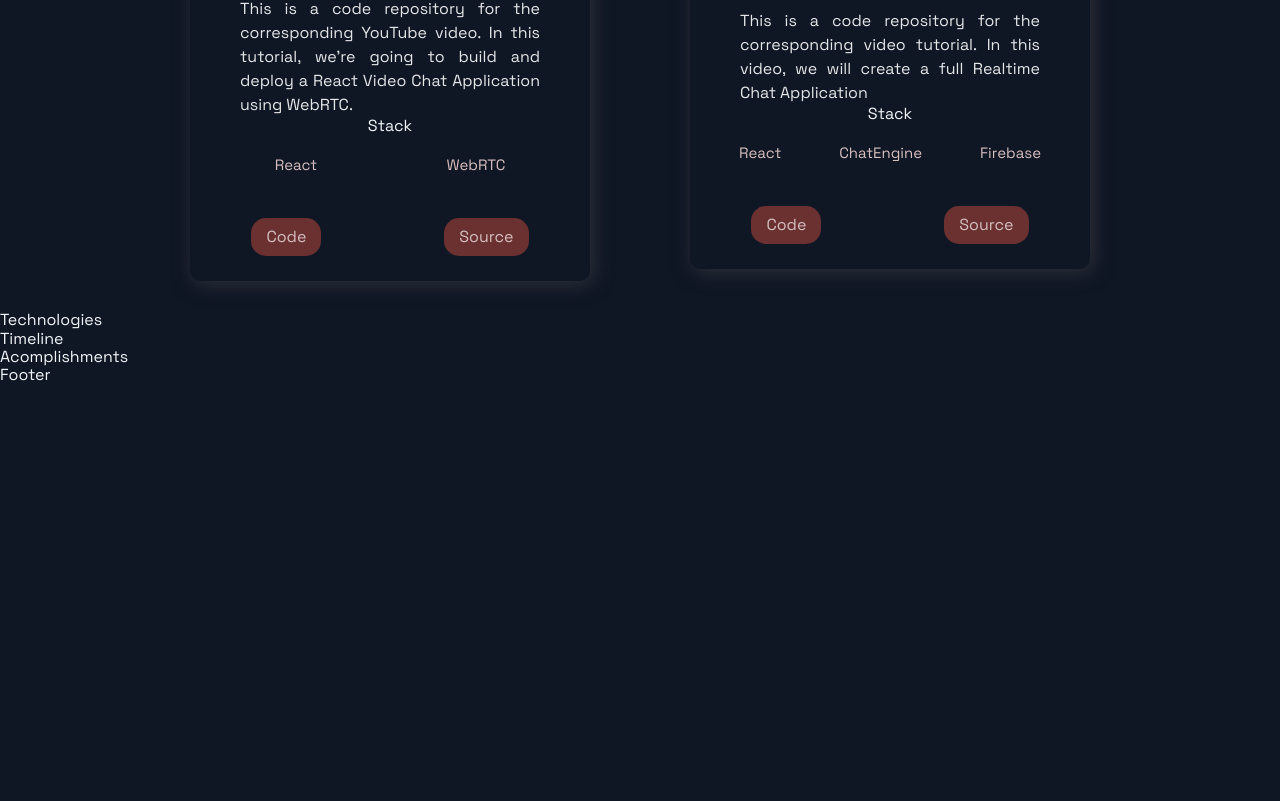
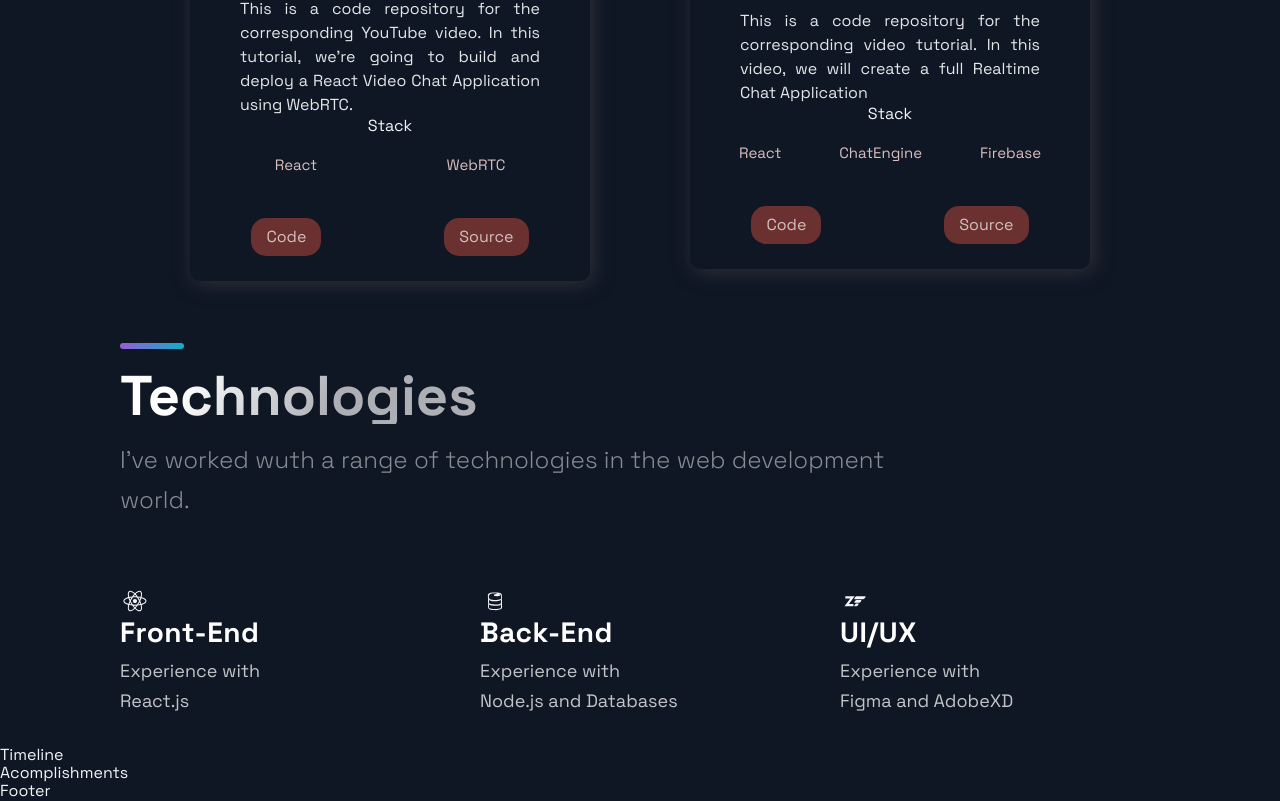
Before and after one commit to chathuRashmini/portfolio-project, a Next.js app: page / in a window 1280 px wide. Shown: the part 1779-2580 px from the top of the page. Before the commit the page ends 2164 px from the top, so only its background shows below. Built offline with nearby package versions, Linux system fonts and the light colour scheme.

Commit message:
Completed the Technology component

```diff
--- a/src/components/Header/Header.js
+++ b/src/components/Header/Header.js
@@ -37,11 +37,11 @@
     </Div2>
 
     <Div3>
-      <SocialIcons href='https://github.com/chathuRashmini'>
+      <SocialIcons href='https://github.com'>
         <AiFillGithub size='3rem' />
       </SocialIcons>
 
-      <SocialIcons href='https://www.linkedin.com/in/chathumi-kumarapeli-b66598214/?msgControlName=reply_to_sender&msgConversationId=2-NmQzZTc2ZWUtMjk2NC00OWVkLWExOTgtMmQ0M2RiMjE4ODgwXzAxMA%3D%3D&msgOverlay=true'>
+      <SocialIcons href='https://www.linkedin.com'>
         <AiFillLinkedin size='3rem' />
       </SocialIcons>
 
--- a/src/components/Hero/Hero.js
+++ b/src/components/Hero/Hero.js
@@ -10,14 +10,14 @@
       <LeftSection>
         <SectionTitle main center>
           Hello there! <br />
-          I'm Chathu :)
+          Welcome to my portfolio.
         </SectionTitle>
 
         <SectionText>
-          An undergraduate  |  A developer  |  A UI/UX designer
+          A full-stack developer  |  A UI/UX designer
         </SectionText>
 
-        <Button onClick={() => window.location = 'https://www.linkedin.com/in/chathumi-kumarapeli-b66598214/?msgControlName=reply_to_sender&msgConversationId=2-NmQzZTc2ZWUtMjk2NC00OWVkLWExOTgtMmQ0M2RiMjE4ODgwXzAxMA%3D%3D&msgOverlay=true'}>
+        <Button onClick={() => window.location = 'https://www.linkedin.com'}>
           Learn More...
         </Button>
       </LeftSection>
--- a/src/components/Technologies/Technologies.js
+++ b/src/components/Technologies/Technologies.js
@@ -1,11 +1,66 @@
 import React from 'react';
-import { DiFirebase, DiReact, DiZend } from 'react-icons/di';
+import { DiDart, DiFirebase, DiReact, DiZend } from 'react-icons/di';
 import { Section, SectionDivider, SectionText, SectionTitle } from '../../styles/GlobalComponents';
 import { List, ListContainer, ListItem, ListParagraph, ListTitle } from './TechnologiesStyles';
 
 const Technologies = () =>  (
   <div>
-    Technologies
+    <Section id='tech'>
+      <SectionDivider />
+      <br />
+
+      <SectionTitle>Technologies</SectionTitle>
+
+      <SectionText>
+        I've worked wuth a range of technologies in the web development world.
+      </SectionText>
+
+      <List>
+
+        <ListItem>
+          <DiReact size='3rem' />
+
+          <ListContainer>
+            <ListTitle>Front-End</ListTitle>
+
+            <ListParagraph>
+              Experience with <br />
+              React.js
+            </ListParagraph>
+          </ListContainer>
+
+        </ListItem>
+
+        <ListItem>
+          <DiFirebase size='3rem' />
+
+          <ListContainer>
+            <ListTitle>Back-End</ListTitle>
+
+            <ListParagraph>
+              Experience with <br />
+              Node.js and Databases
+            </ListParagraph>
+          </ListContainer>
+
+        </ListItem>
+
+        <ListItem>
+          <DiZend size='3rem' />
+
+          <ListContainer>
+            <ListTitle>UI/UX</ListTitle>
+
+            <ListParagraph>
+              Experience with <br />
+              Figma and AdobeXD
+            </ListParagraph>
+          </ListContainer>
+
+        </ListItem>
+
+      </List>
+    </Section>
   </div>
 );
 
```
